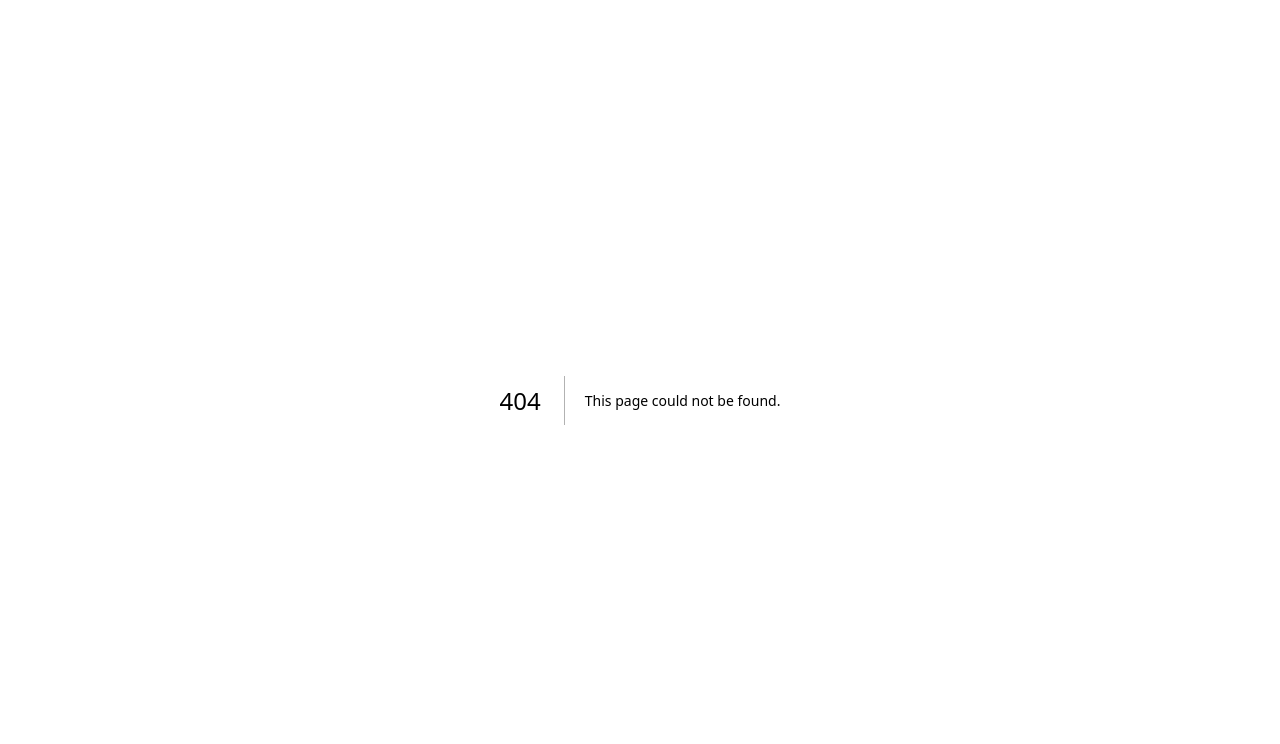
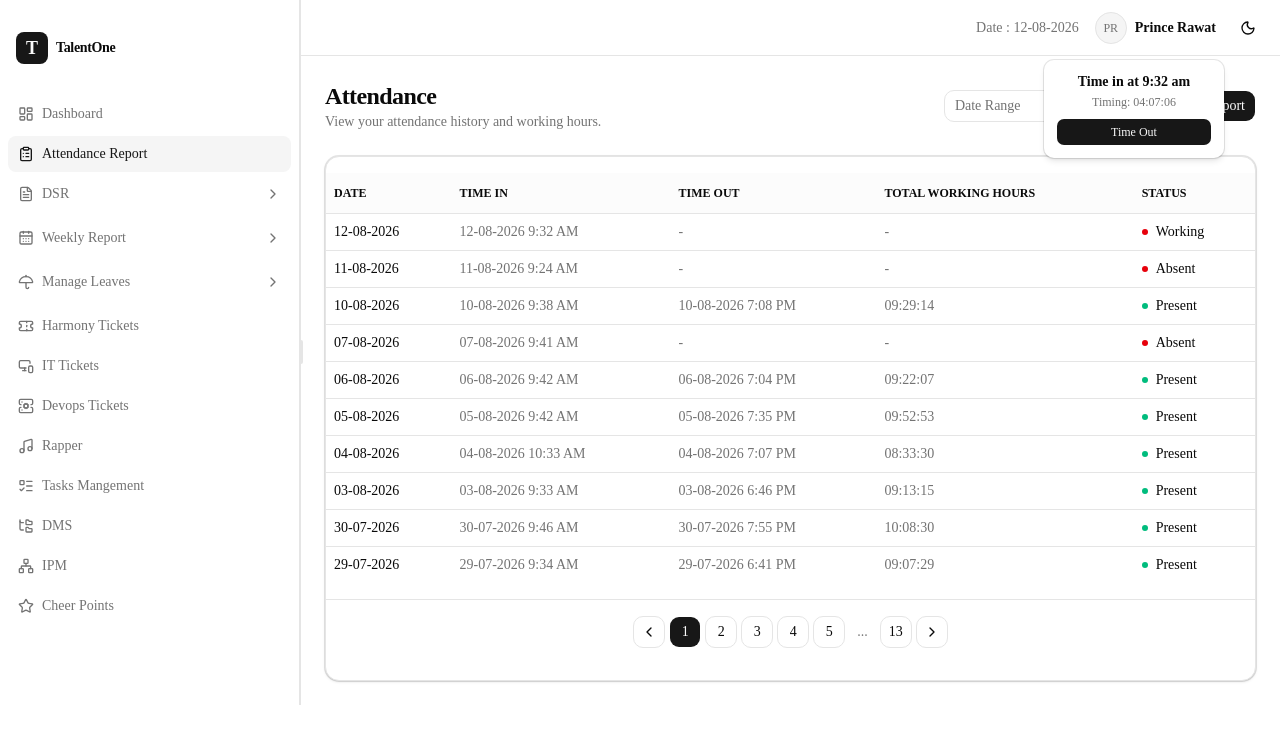
Before and after one commit to Kashina69/dsr_portal, a Next.js app: page /admin/attendance-report in a window 1280 px wide. Before the commit this address had no page. Shown: the top 744 px of the page. Built offline with nearby package versions, Linux system fonts and the light colour scheme.

Commit message:
feat(attendance): create raw shadcn attendance report page

```diff
--- /dev/null
+++ b/src/app/admin/attendance-report/page.tsx
@@ -0,0 +1,189 @@
+"use client";
+
+import { ChevronLeft, ChevronRight } from "lucide-react";
+
+import { Button } from "@/components/ui/button";
+import { Card } from "@/components/ui/card";
+import { Input } from "@/components/ui/input";
+import {
+    Table,
+    TableBody,
+    TableCell,
+    TableHead,
+    TableHeader,
+    TableRow,
+} from "@/components/ui/table";
+import { cn } from "@/lib/utils";
+
+const attendanceData = [
+    {
+        date: "12-08-2026",
+        timeIn: "12-08-2026 9:32 AM",
+        timeOut: "-",
+        workingHours: "-",
+        status: "Working",
+    },
+    {
+        date: "11-08-2026",
+        timeIn: "11-08-2026 9:24 AM",
+        timeOut: "-",
+        workingHours: "-",
+        status: "Absent",
+    },
+    {
+        date: "10-08-2026",
+        timeIn: "10-08-2026 9:38 AM",
+        timeOut: "10-08-2026 7:08 PM",
+        workingHours: "09:29:14",
+        status: "Present",
+    },
+    {
+        date: "07-08-2026",
+        timeIn: "07-08-2026 9:41 AM",
+        timeOut: "-",
+        workingHours: "-",
+        status: "Absent",
+    },
+    {
+        date: "06-08-2026",
+        timeIn: "06-08-2026 9:42 AM",
+        timeOut: "06-08-2026 7:04 PM",
+        workingHours: "09:22:07",
+        status: "Present",
+    },
+    {
+        date: "05-08-2026",
+        timeIn: "05-08-2026 9:42 AM",
+        timeOut: "05-08-2026 7:35 PM",
+        workingHours: "09:52:53",
+        status: "Present",
+    },
+    {
+        date: "04-08-2026",
+        timeIn: "04-08-2026 10:33 AM",
+        timeOut: "04-08-2026 7:07 PM",
+        workingHours: "08:33:30",
+        status: "Present",
+    },
+    {
+        date: "03-08-2026",
+        timeIn: "03-08-2026 9:33 AM",
+        timeOut: "03-08-2026 6:46 PM",
+        workingHours: "09:13:15",
+        status: "Present",
+    },
+    {
+        date: "30-07-2026",
+        timeIn: "30-07-2026 9:46 AM",
+        timeOut: "30-07-2026 7:55 PM",
+        workingHours: "10:08:30",
+        status: "Present",
+    },
+    {
+        date: "29-07-2026",
+        timeIn: "29-07-2026 9:34 AM",
+        timeOut: "29-07-2026 6:41 PM",
+        workingHours: "09:07:29",
+        status: "Present",
+    },
+];
+
+export default function AttendanceReportPage() {
+    return (
+        <div className="space-y-6">
+            <div className="flex flex-col sm:flex-row sm:items-center justify-between gap-4">
+                <div>
+                    <h1 className="text-2xl font-semibold tracking-tight">Attendance</h1>
+                    <p className="text-sm text-muted-foreground">
+                        View your attendance history and working hours.
+                    </p>
+                </div>
+
+                <div className="flex items-center gap-3">
+                    <Input placeholder="Date Range" className="w-[240px]" />
+                    <Button>Export</Button>
+                </div>
+            </div>
+
+            <Card className="rounded-xl border shadow-sm bg-card overflow-hidden">
+                <div className="overflow-x-auto">
+                    <Table>
+                        <TableHeader className="bg-muted/30">
+                            <TableRow>
+                                <TableHead className="font-semibold text-xs">DATE</TableHead>
+                                <TableHead className="font-semibold text-xs">TIME IN</TableHead>
+                                <TableHead className="font-semibold text-xs">TIME OUT</TableHead>
+                                <TableHead className="font-semibold text-xs">
+                                    TOTAL WORKING HOURS
+                                </TableHead>
+                                <TableHead className="font-semibold text-xs">STATUS</TableHead>
+                            </TableRow>
+                        </TableHeader>
+                        <TableBody>
+                            {attendanceData.map((row, idx) => (
+                                <TableRow key={idx}>
+                                    <TableCell className="font-medium text-foreground">
+                                        {row.date}
+                                    </TableCell>
+                                    <TableCell className="text-muted-foreground">
+                                        {row.timeIn}
+                                    </TableCell>
+                                    <TableCell className="text-muted-foreground">
+                                        {row.timeOut}
+                                    </TableCell>
+                                    <TableCell className="text-muted-foreground">
+                                        {row.workingHours}
+                                    </TableCell>
+                                    <TableCell>
+                                        <div className="flex items-center gap-2">
+                                            <span
+                                                className={cn(
+                                                    "w-1.5 h-1.5 rounded-full shrink-0",
+                                                    row.status === "Present"
+                                                        ? "bg-emerald-500"
+                                                        : "bg-destructive",
+                                                )}
+                                            />
+                                            <span className="font-medium text-foreground">
+                                                {row.status}
+                                            </span>
+                                        </div>
+                                    </TableCell>
+                                </TableRow>
+                            ))}
+                        </TableBody>
+                    </Table>
+                </div>
+
+                {/* Pagination */}
+                <div className="py-4 flex items-center justify-center gap-1 border-t">
+                    <Button variant="outline" size="icon" className="w-8 h-8">
+                        <ChevronLeft className="w-4 h-4" />
+                    </Button>
+                    <Button variant="default" size="icon" className="w-8 h-8">
+                        1
+                    </Button>
+                    <Button variant="outline" size="icon" className="w-8 h-8">
+                        2
+                    </Button>
+                    <Button variant="outline" size="icon" className="w-8 h-8">
+                        3
+                    </Button>
+                    <Button variant="outline" size="icon" className="w-8 h-8 hidden sm:flex">
+                        4
+                    </Button>
+                    <Button variant="outline" size="icon" className="w-8 h-8 hidden sm:flex">
+                        5
+                    </Button>
+                    <span className="text-muted-foreground px-2">...</span>
+                    <Button variant="outline" size="icon" className="w-8 h-8">
+                        13
+                    </Button>
+                    <Button variant="outline" size="icon" className="w-8 h-8">
+                        <ChevronRight className="w-4 h-4" />
+                    </Button>
+                </div>
+            </Card>
+        </div>
+    );
+}
```
